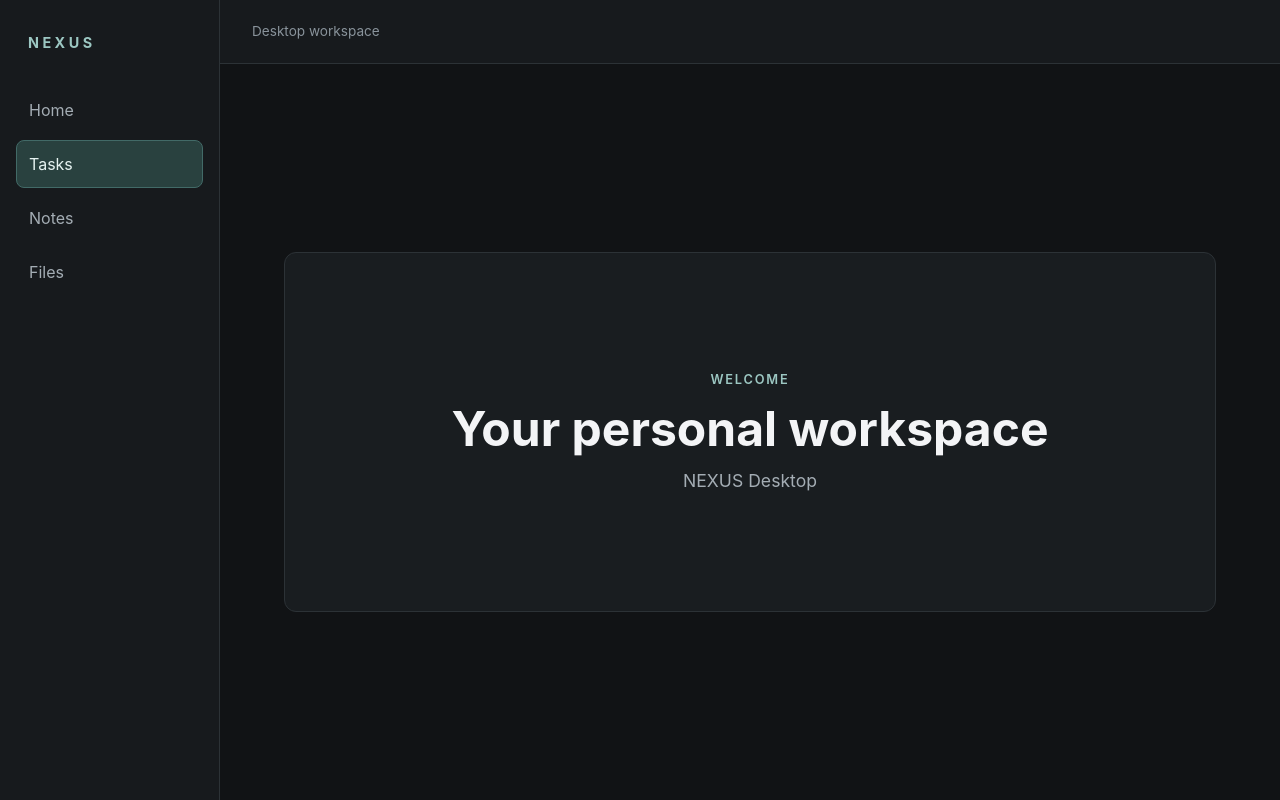
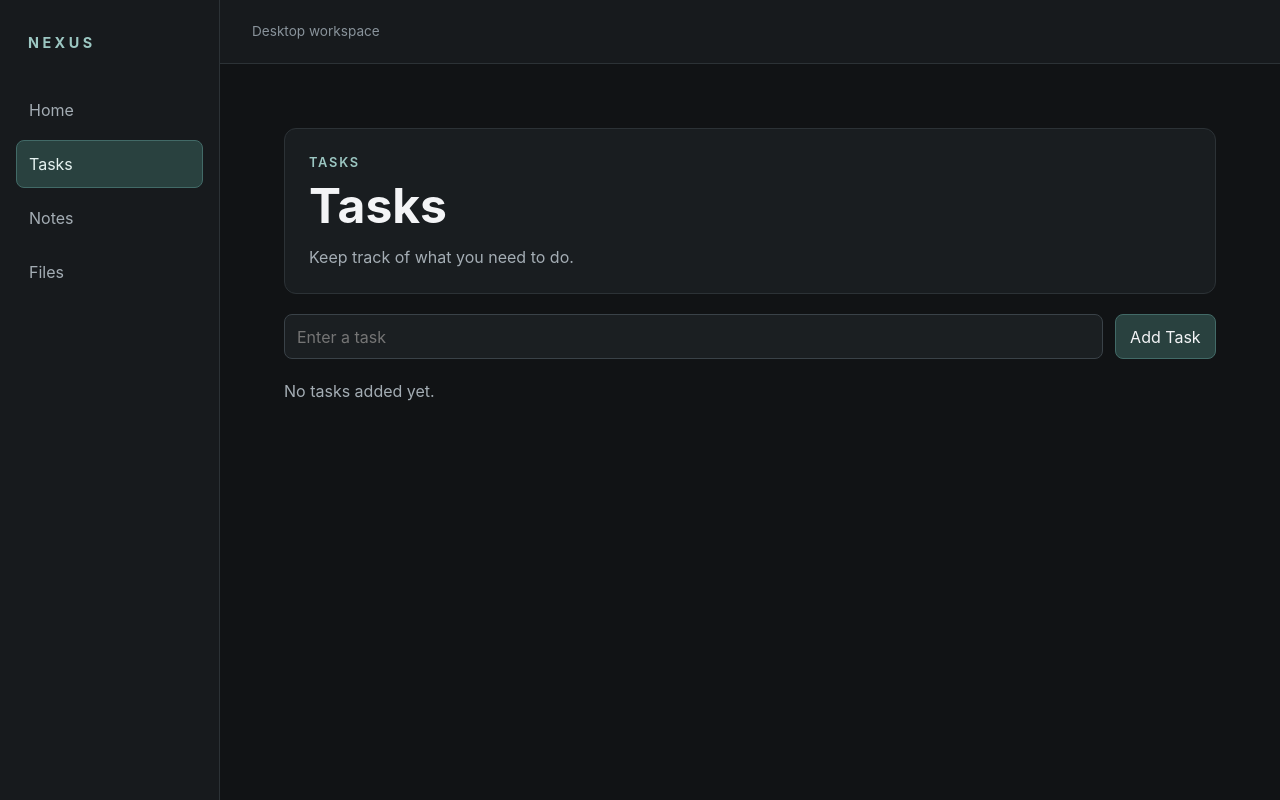
Before and after one commit to kanikasharma-18/Nexus, a React (Vite) app: page / in a window 1280 px wide. Both pictures are taken after a click on the button "Tasks". Built offline with nearby package versions, Linux system fonts and the light colour scheme.

Commit message:
feat: add task creation

```diff
--- a/src/App.jsx
+++ b/src/App.jsx
@@ -1,6 +1,7 @@
 import { useState } from 'react';
 import Dashboard from './components/Dashboard.jsx';
 import Sidebar from './components/Sidebar.jsx';
+import Tasks from './components/Tasks.jsx';
 
 function App() {
   const [activeSection, setActiveSection] = useState('Home');
@@ -20,6 +21,8 @@ function App() {
         <main className="app-content">
           {activeSection === 'Home' ? (
             <Dashboard />
+          ) : activeSection === 'Tasks' ? (
+            <Tasks />
           ) : (
             <section className="welcome-screen">
               <p className="welcome-label">Welcome</p>
--- /dev/null
+++ b/src/components/Tasks.jsx
@@ -0,0 +1,57 @@
+import { useState } from 'react';
+
+function Tasks() {
+  const [taskInput, setTaskInput] = useState('');
+  const [tasks, setTasks] = useState([]);
+
+  function handleSubmit(event) {
+    event.preventDefault();
+
+    const text = taskInput.trim();
+    if (!text) {
+      return;
+    }
+
+    setTasks((currentTasks) => [
+      ...currentTasks,
+      { id: Date.now(), text },
+    ]);
+    setTaskInput('');
+  }
+
+  return (
+    <section className="tasks" aria-labelledby="tasks-heading">
+      <div className="tasks-header">
+        <p className="welcome-label">Tasks</p>
+        <h1 id="tasks-heading">Tasks</h1>
+        <p>Keep track of what you need to do.</p>
+      </div>
+
+      <form className="task-form" onSubmit={handleSubmit}>
+        <label className="sr-only" htmlFor="task-input">
+          Enter a task
+        </label>
+        <input
+          id="task-input"
+          type="text"
+          value={taskInput}
+          onChange={(event) => setTaskInput(event.target.value)}
+          placeholder="Enter a task"
+        />
+        <button type="submit">Add Task</button>
+      </form>
+
+      {tasks.length === 0 ? (
+        <p className="tasks-empty">No tasks added yet.</p>
+      ) : (
+        <ul className="task-list">
+          {tasks.map((task) => (
+            <li key={task.id}>{task.text}</li>
+          ))}
+        </ul>
+      )}
+    </section>
+  );
+}
+
+export default Tasks;
--- a/src/style.css
+++ b/src/style.css
@@ -64,6 +64,18 @@ select {
   padding: 0.6rem 0.75rem;
   color: #e5e7eb;
   background: #1b1f22;
+}
+
+.sr-only {
+  position: absolute;
+  width: 1px;
+  height: 1px;
+  padding: 0;
+  margin: -1px;
+  overflow: hidden;
+  clip: rect(0, 0, 0, 0);
+  white-space: nowrap;
+  border: 0;
 }
 
 .app-shell {
@@ -154,6 +166,72 @@ select {
 .dashboard {
   width: min(100%, 960px);
   margin: 0 auto;
+}
+
+.tasks {
+  width: min(100%, 960px);
+  margin: 0 auto;
+}
+
+.tasks-header {
+  padding: 1.5rem;
+  border: 1px solid #2c3236;
+  border-radius: 12px;
+  background: #191d20;
+}
+
+.tasks-header h1 {
+  margin: 0.35rem 0 0.75rem;
+}
+
+.tasks-header > p:last-child {
+  margin: 0;
+  color: #a4adb4;
+}
+
+.task-form {
+  display: flex;
+  gap: 0.75rem;
+  margin-top: 1.25rem;
+}
+
+.task-form input {
+  min-width: 0;
+  flex: 1;
+}
+
+.task-form button {
+  border-color: #426a67;
+  background: #29413f;
+}
+
+.task-form button:hover {
+  background: #34534f;
+}
+
+.tasks-empty,
+.task-list {
+  margin: 1.25rem 0 0;
+}
+
+.tasks-empty {
+  color: #a4adb4;
+}
+
+.task-list {
+  display: grid;
+  gap: 0.75rem;
+  padding: 0;
+  list-style: none;
+}
+
+.task-list li {
+  padding: 0.85rem 1rem;
+  border: 1px solid #2c3236;
+  border-radius: 8px;
+  color: #e5e7eb;
+  background: #191d20;
+  overflow-wrap: anywhere;
 }
 
 .dashboard-welcome,
@@ -292,6 +370,10 @@ h1 {
     grid-template-columns: 1fr;
   }
 
+  .task-form {
+    flex-direction: column;
+  }
+
   .welcome-screen {
     min-height: 300px;
     padding: 2rem 1.25rem;
```
